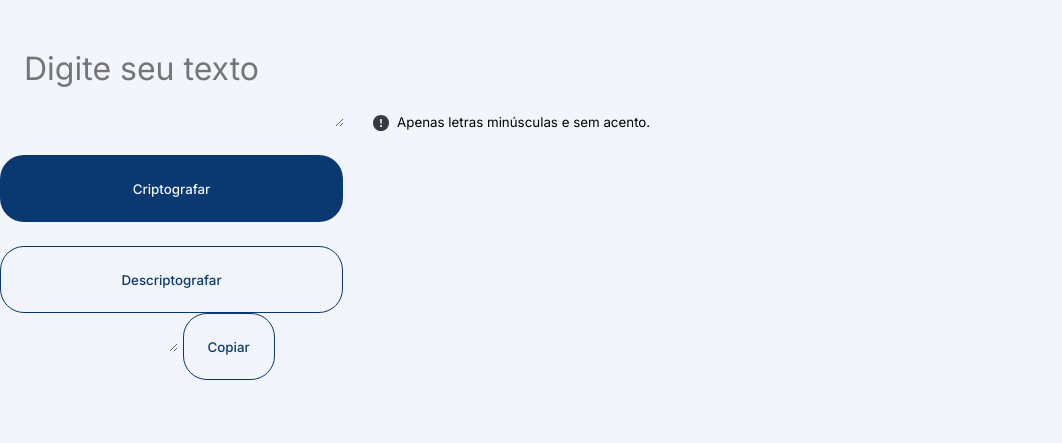
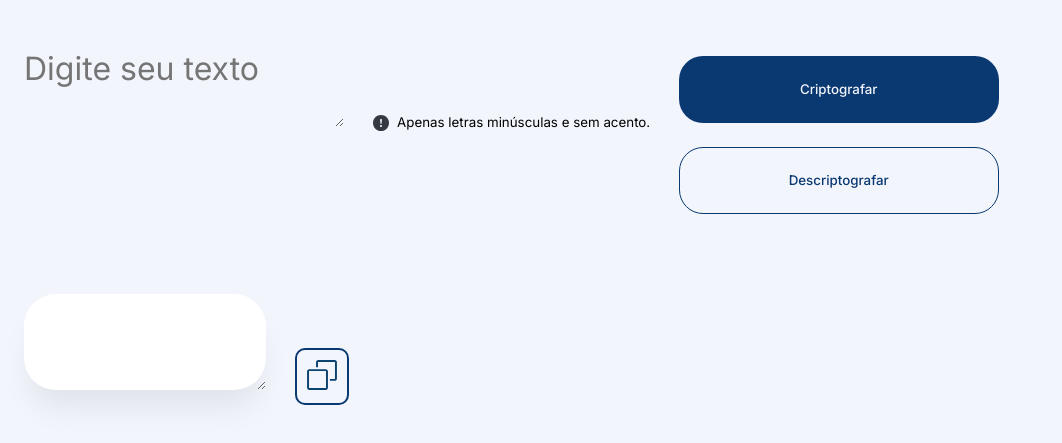
Before and after one commit to p-lacerda/encrypt-code, a website: page index.html in a window 1280 px wide. Shown: the part 75-518 px from the top of the page, without its empty margins (0-1062 px from the left). Drawn offline with Linux system fonts and the light colour scheme.

Commit message:
improve css of the copy button

```diff
--- a/index.html
+++ b/index.html
@@ -21,11 +21,16 @@
       <button id="encryptButton">Criptografar</button>
       <button id="decryptButton">Descriptografar</button>
       </div>
+  </main>
+  <bottom>
     <label>
-      <textarea id="result"></textarea>
-      <button id="copy">Copiar</button>
+      <textarea id="result" placeholder="Nenhuma mensagem encontrada. ">
+      </textarea>
+      <button id="copy">
+        <img src="./Copy.svg" alt="">
+      </button>
     </label>
-  </main>
+  </bottom>
   <script src="script.js"></script>
 </body>
 </html>
--- a/style.css
+++ b/style.css
@@ -6,9 +6,12 @@
     vertical-align:baseline;
     list-style:none;
     border:0;
-    background-color: #F3F5FC;
     font-family: 'Inter', sans-serif;
     }
+
+body {
+    background-color: #F3F5FC;
+}
 
 #head {
     margin: 1.5rem;
@@ -22,6 +25,7 @@
     font-size: xx-large;
     font-family: 'Inter', sans-serif;
     color: rgba(10, 56, 113, 1);
+    background-color: #F3F5FC;
     outline: none;
     overflow: hidden;
 }
@@ -44,7 +48,7 @@
     padding: 24px;
 
     position: static;
-    width: 343px;
+    width: 100%;
     height: 67px;
 
     /* Dark blue/dark-blue-300 */
@@ -63,14 +67,11 @@
 }
 
 #decryptButton {
-/* Button */
-
 /* Auto layout */
 
 padding: 24px;
-
 position: static;
-width: 343px;
+width: 100%;
 height: 67px;
 left: 0px;
 top: 91px;
@@ -78,6 +79,7 @@ top: 91px;
 /* Dark blue/dark-blue-300 */
 border: 1px solid #0A3871;
 color: #0A3871;
+background-color: #F3F5FC;
 box-sizing: border-box;
 border-radius: 24px;
 
@@ -92,34 +94,47 @@ font-weight: 500;
 
 .buttons {
 /* Auto layout */
-display: flex;
+display: inline-block;
+margin-left: 1.5rem;
+width: 20rem;
 flex-direction: column;
-align-items: flex-start;
+text-align: center;
+vertical-align: middle;
 padding: 0px;
-left: 16px;
+}
+
+#result {
+padding: 32px;
+margin-top: 5rem;
+margin-left: 1.5rem;
+
+/* White */
+background: #FFFFFF;
+
+box-shadow: 0px 24px 32px -8px rgba(0, 0, 0, 0.08);
+border-radius: 32px;
 }
 
 #copy {
 
-/* Auto layout */
+    /* Auto layout */
 
-padding: 24px;
+    padding: 10px;
+    height: auto;
+    margin-left: 1.5rem;
+    margin-top: 1.5rem;
 
-position: static;
-height: 67px;
-left: 0px;
-top: 91px;
+    /* Dark blue/dark-blue-300 */
+    border: 2px solid #0A3871;
+    background-color: #F3F5FC;
+    box-sizing: border-box;
+    border-radius: 10px;
 
-/* Dark blue/dark-blue-300 */
-border: 1px solid #0A3871;
-color: #0A3871;
-box-sizing: border-box;
-border-radius: 24px;
 
-/* Inside auto layout */
-flex: none;
-order: 1;
-align-self: stretch;
-flex-grow: 0;
-font-weight: 500;
-}
+    font-weight: 500;
+    }
+
+    #copy img {
+        width: 30px;
+        filter: invert(20%) sepia(74%) saturate(1133%) hue-rotate(179deg) brightness(88%) contrast(97%);
+    }
```
Also changed, not shown: Copy.svg (added).
